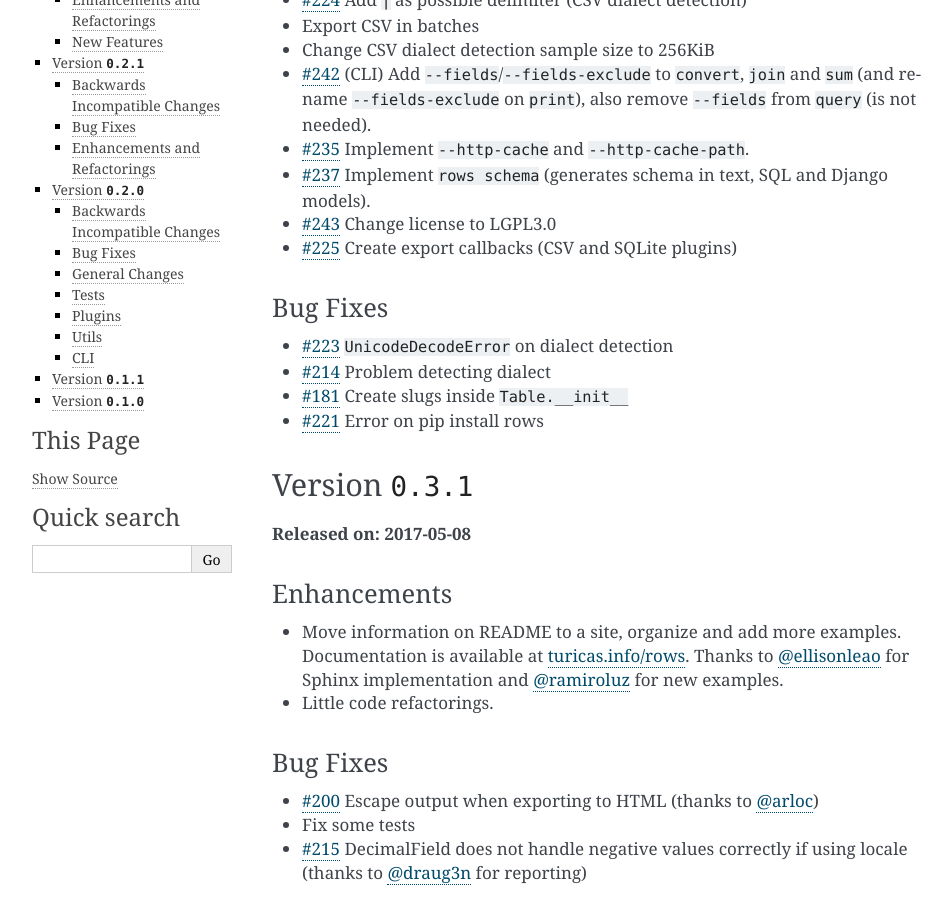
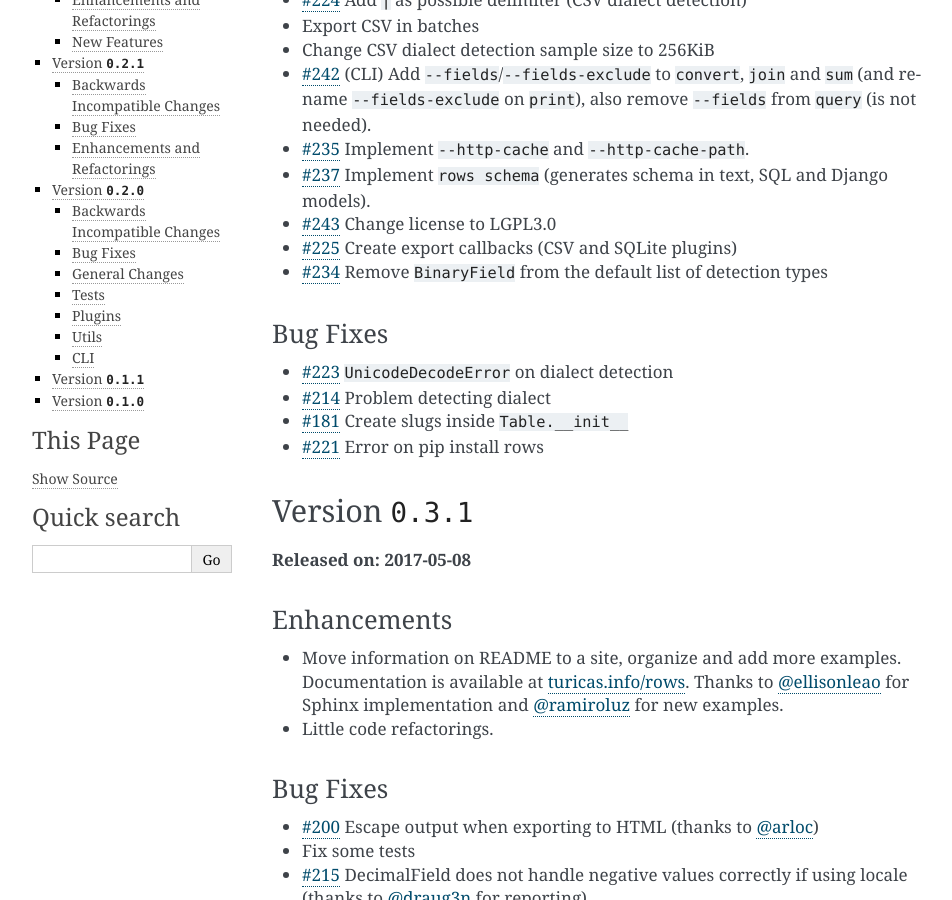
Before and after one commit to turicas/rows, a Sphinx documentation site: the page built from docs/changelog.md, in a window 1280 px wide and 900 px high, scrolled down 360 px. Shown: the whole window, without its empty margins (148-1100 px from the left). Built offline with Sphinx 7.4.7, drawn with Linux system fonts in a browser that asks for light colours.

Commit message:
Fix BinaryField/TextField test
Fix #234

```diff
--- a/docs/changelog.md
+++ b/docs/changelog.md
@@ -24,6 +24,8 @@
 - [#243](https://github.com/turicas/rows/issues/243) Change license to LGPL3.0
 - [#225](https://github.com/turicas/rows/issues/225) Create export callbacks
   (CSV and SQLite plugins)
+- [#234](https://github.com/turicas/rows/issues/234) Remove `BinaryField` from
+  the default list of detection types
 
 ### Bug Fixes
 
```
Also changed, not shown: 1 other file.
